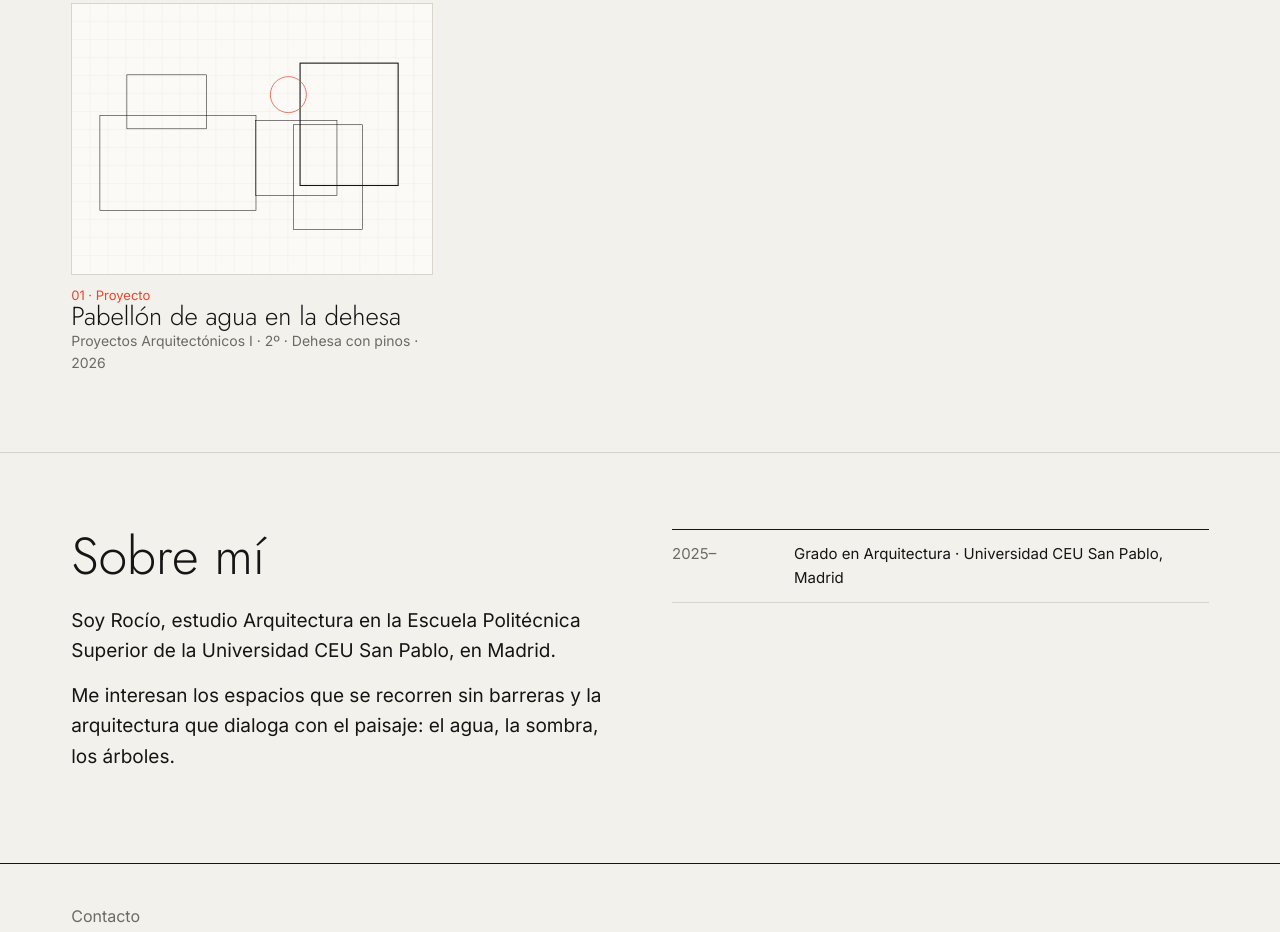
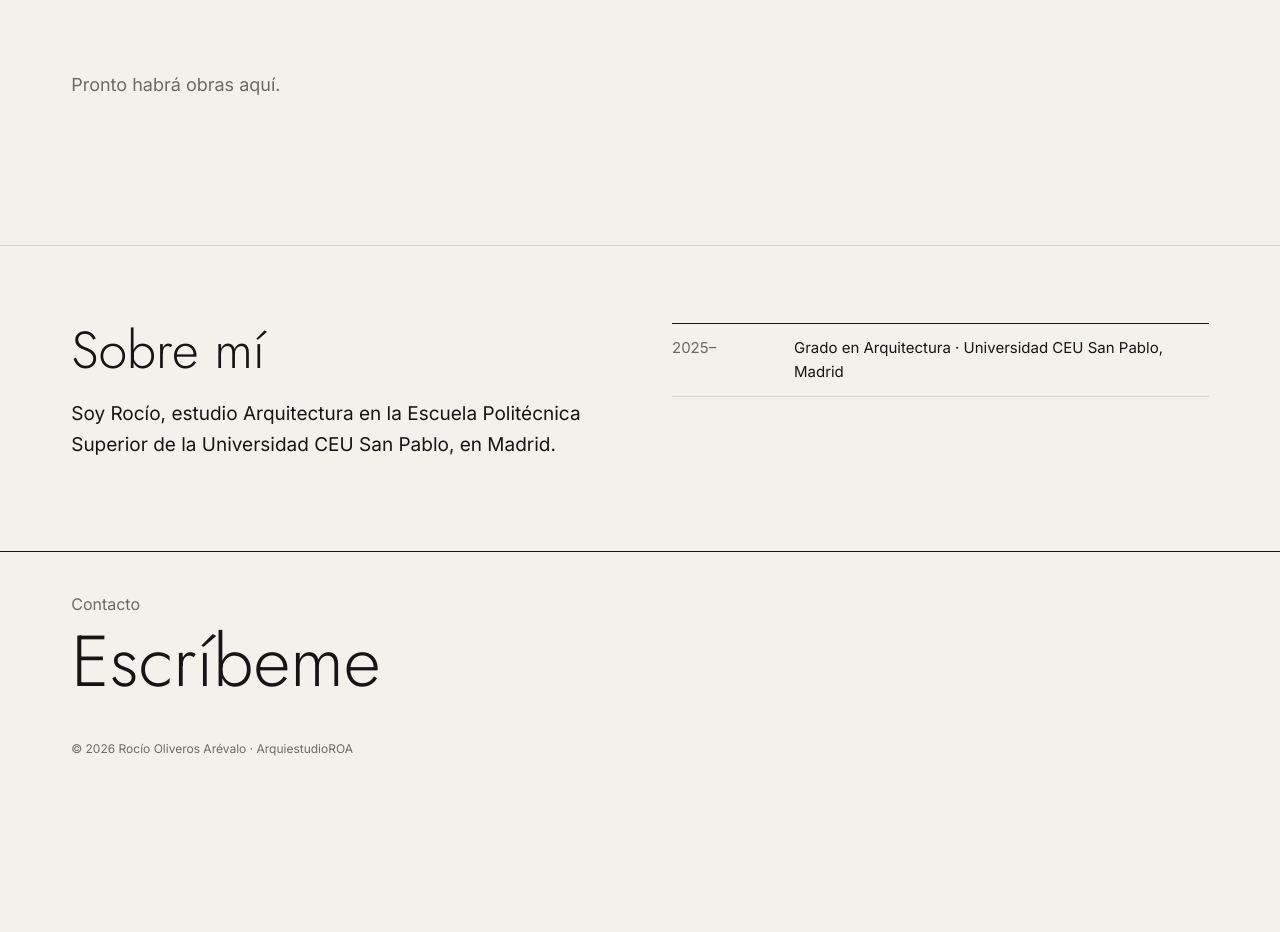
Before and after one commit to roliverosarevalo/portfolio, a plain HTML site: page index.html in a window 1280 px wide. Shown: the part 793-1725 px from the top of the page. After the commit the page ends 1623 px from the top, so only its background shows below. Drawn offline with Linux system fonts and the light colour scheme.

Commit message:
Solo contenido aprobado: quitar borradores y texto no autorizado
Co-Authored-By: Claude Opus 5.5 <noreply@anthropic.com>
Claude-Session: https://claude.ai/code/session_01PUDp6YhJdcrAMUnwXTDzdu

```diff
--- a/data.json
+++ b/data.json
@@ -10,24 +10,5 @@
    "Grado en Arquitectura · Universidad CEU San Pablo, Madrid"
   ]
  ],
- "items": [
-  {
-   "id": "dehesa",
-   "title": "Pabellón de agua en la dehesa",
-   "type": "Proyecto",
-   "status": "En curso",
-   "year": "2026",
-   "place": "Dehesa con pinos",
-   "course": "Proyectos Arquitectónicos I · 2º",
-   "tags": [
-    "paisaje",
-    "agua",
-    "accesibilidad universal",
-    "sombra"
-   ],
-   "web": "Un muro curvo en forma de S, alto y perforado con huecos idénticos en filas e hileras, ordena un claro de la dehesa entre los pinos. A su alrededor, fuentes con forma de copa de cristal aparecen a distintas alturas: las bajas tocan el suelo y se alcanzan desde cualquier posición; las altas flotan y dejan caer el agua por su mástil perforado.\n\nUna cubierta ondulada de 100 m² acompaña la mitad del recorrido y cobija aseos, vestuarios y un pequeño puesto de bebidas. Todo el conjunto se recorre por los mismos accesos, sin distinción por movilidad: un único camino para todas las personas.",
-   "imgs": [],
-   "manual": true
-  }
- ]
+ "items": []
 }
--- a/index.html
+++ b/index.html
@@ -102,7 +102,7 @@ footer .row{display:flex;flex-wrap:wrap;gap:10px 26px;margin-top:22px;color:var(
     <section class="blk" id="sobre-mi"><div class="wrap about">
       <div><h2 style="font-size:clamp(32px,4.4vw,52px);margin-bottom:22px">Sobre mí</h2>
         <p>Soy Rocío, estudio Arquitectura en la Escuela Politécnica Superior de la Universidad CEU San Pablo, en Madrid.</p>
-        <p>Me interesan los espacios que se recorren sin barreras y la arquitectura que dialoga con el paisaje: el agua, la sombra, los árboles.</p></div>
+        </div>
       <ul class="cv" id="cv"></ul>
     </div></section>
   </div>
@@ -141,7 +141,7 @@ function renderRefs(){const el=document.getElementById('refs');const sec=documen
   el.innerHTML=refs.map(r=>`<li><a href="#obra-${esc(r.id)}"><b>${esc(r.title)}</b></a><span>${esc([r.author,r.place].filter(Boolean).join(' · '))}</span><em>${esc(r.year||'')}</em></li>`).join('')}
 function renderObra(id){const w=items.find(x=>x.id===id),el=document.getElementById('obra');if(!w){el.classList.remove('on');document.getElementById('home').hidden=false;return}
   const f=[['Tipo',w.type],[w.type==='Referente'?'Autor/a':'Asignatura',w.type==='Referente'?w.author:w.course],['Lugar',w.place],['Año',w.year],['Estado',w.type==='Referente'?'':w.status]].filter(x=>x[1]);
-  const txt=w.web||w.desc||'';
+  const txt=w.web||'';
   el.innerHTML=`<div class="wrap"><a class="back" href="#obras">← Volver a las obras</a><h1>${esc(w.title)}</h1><div class="ficha">${f.map(([k,v])=>`<div><small>${k}</small>${esc(v)}</div>`).join('')}</div>
   <div class="body"><div><div class="txt">${esc(txt)||'<span style="color:var(--mute)">Texto en preparación.</span>'}</div>${(w.tags||[]).length?`<div class="tags">${w.tags.map(t=>`<span>${esc(t)}</span>`).join('')}</div>`:''}${w.link?`<p><a href="${esc(w.link)}" target="_blank" rel="noopener">Ver más →</a></p>`:''}</div>
   <div class="gal">${(w.imgs||[]).length?w.imgs.map(i=>`<figure><img src="${esc(imgSrc(i))}" alt="${esc(i.name||w.title)}" loading="lazy"></figure>`).join(''):`<div class="ph">${plan(w.id)}</div>`}</div></div></div>`;
```
